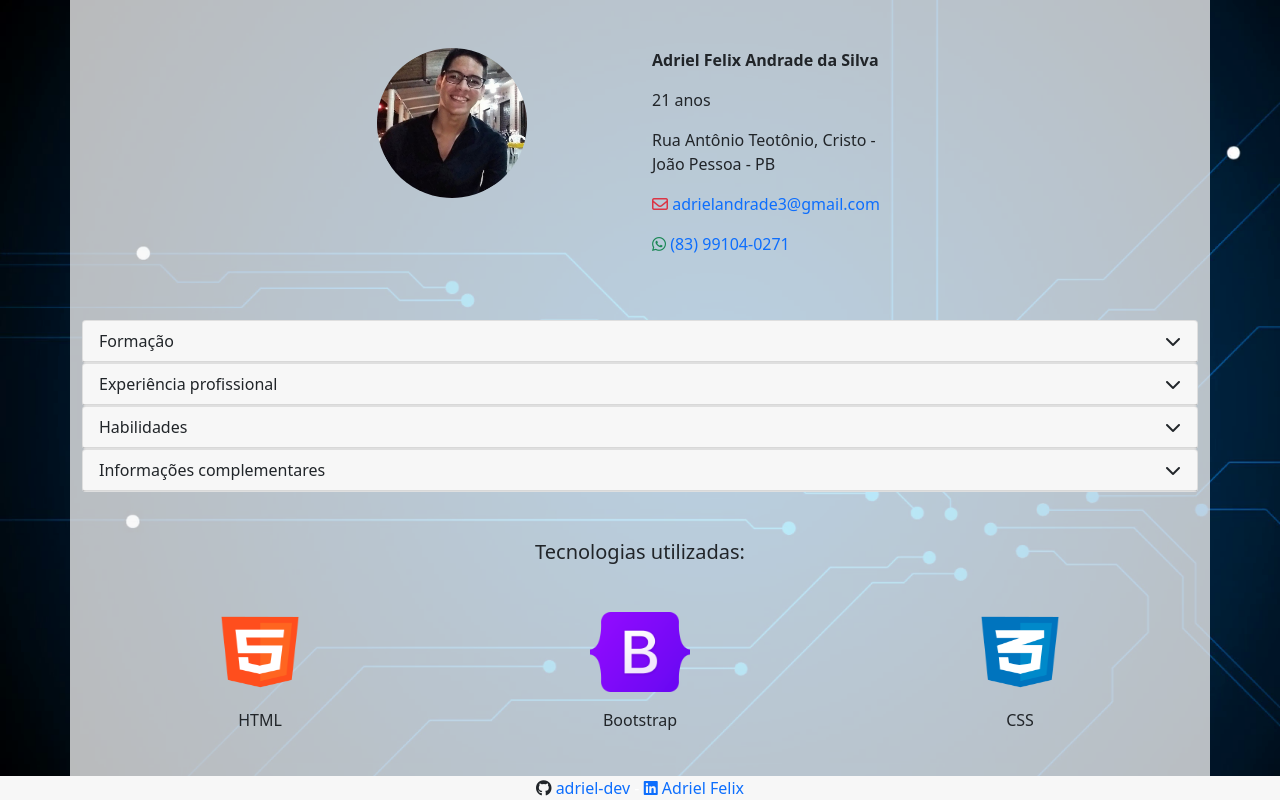
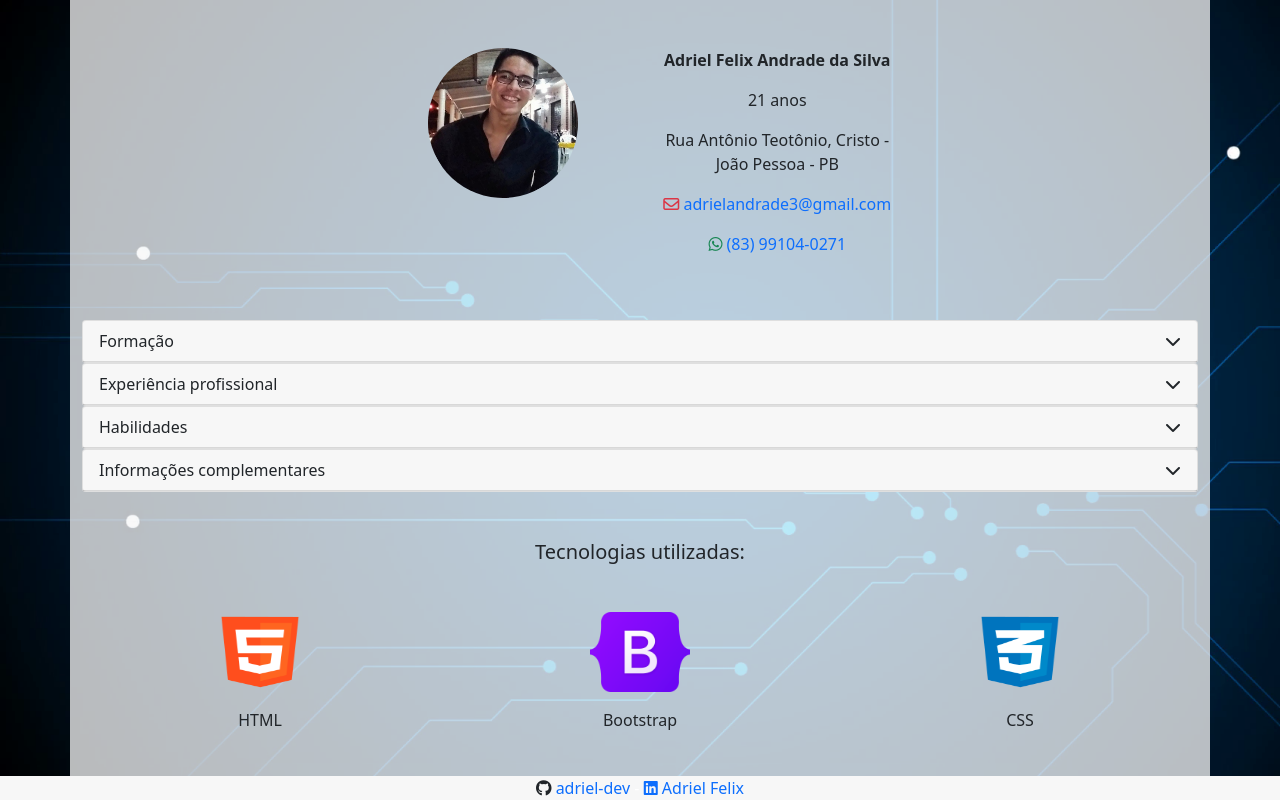
Before and after one commit to adriel-dev/meu-curriculo, a plain HTML site: page index.html in a window 1280 px wide. Drawn offline with nearby package versions, Linux system fonts and the light colour scheme.

Commit message:
img position fix

```diff
--- a/index.html
+++ b/index.html
@@ -14,10 +14,10 @@
     <div class="container min-vh-100">
         <section id="sectionCurriculumHeader" class="mt-5 mb-5 d-flex justify-content-center">
             <div class="row">
-                <div class="col mb-3">
+                <div class="col mb-3 text-center">
                     <img src="img/profile-pictures/profile-adriel.jpg" id="imgProfile">
                 </div>
-                <div class="col">
+                <div class="col text-center">
                     <p><strong>Adriel Felix Andrade da Silva</strong></p>
                     <p>21 anos</p>
                     <p>Rua Antônio Teotônio, Cristo - João Pessoa - PB</p>
```
